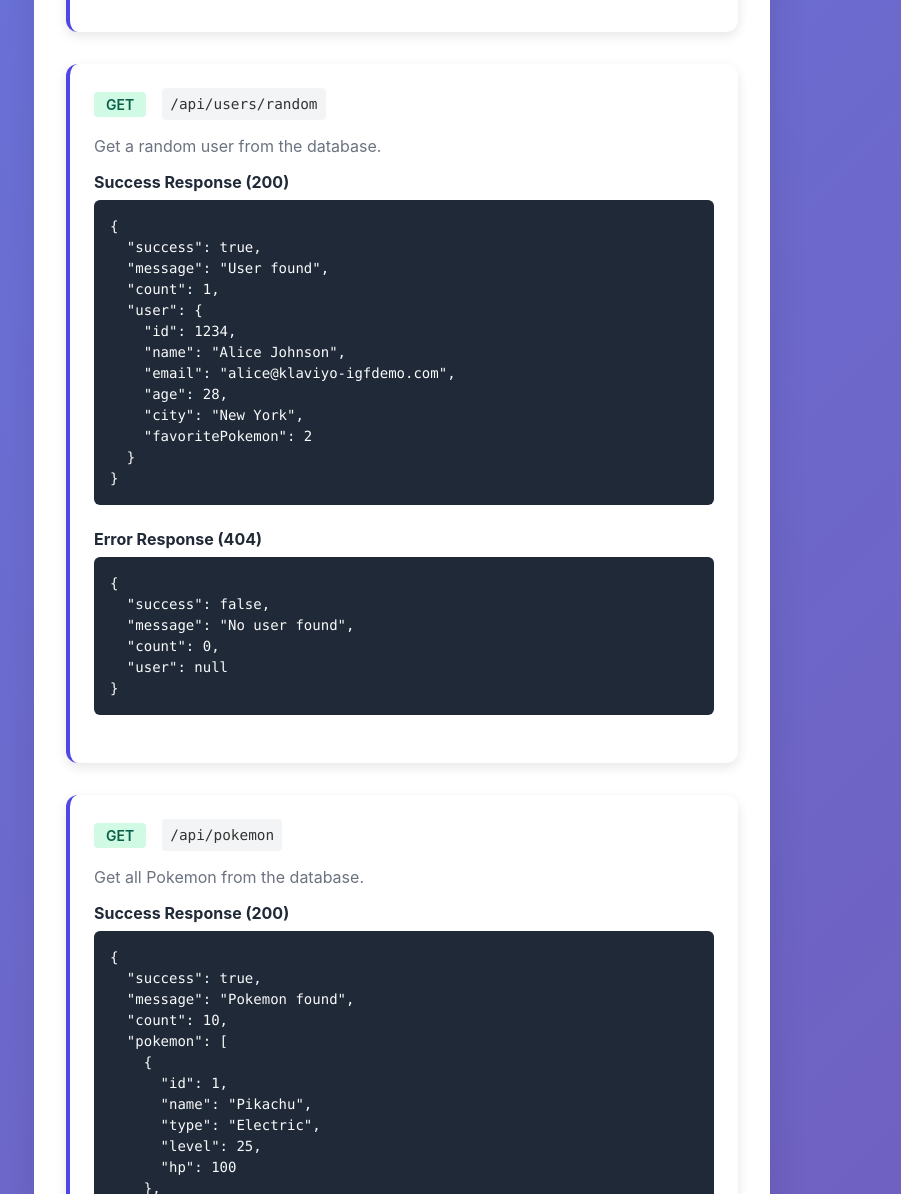
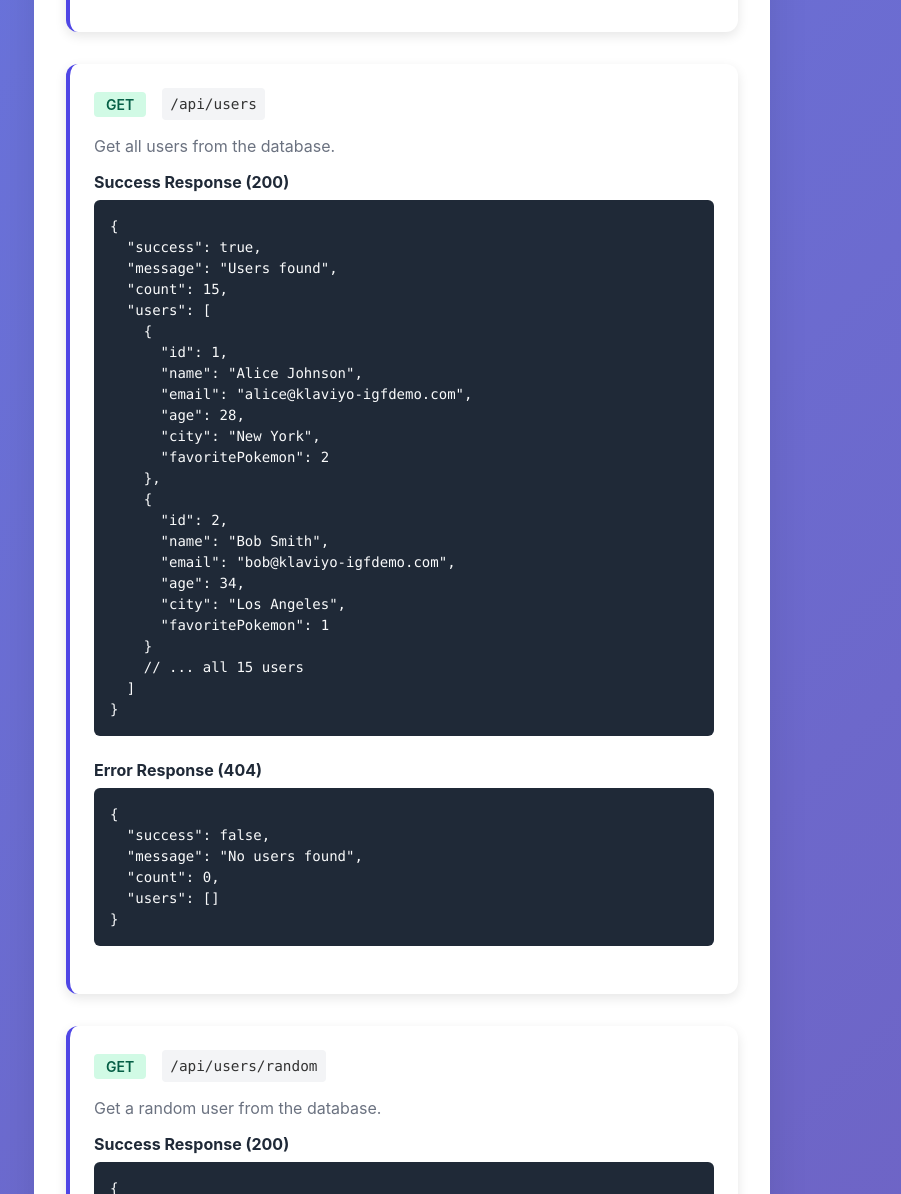
Before and after one commit to cbarley10/igf-app, a website: page public/api-docs.html in a window 1280 px wide. Shown: the part 1500-2694 px from the top of the page, without its empty margins (238-1139 px from the left). Drawn offline with Linux system fonts and the light colour scheme.

Commit message:
added get all users endpoint

```diff
--- a/public/api-docs.html
+++ b/public/api-docs.html
@@ -233,6 +233,55 @@
   "message": "Username and password are required",
   "token": null,
   "user": null
+}</div>
+                </div>
+            </div>
+
+            <!-- All Users Endpoint -->
+            <div class="endpoint">
+                <div class="endpoint-header">
+                    <span class="method get">GET</span>
+                    <span class="endpoint-url">/api/users</span>
+                </div>
+                <div class="endpoint-description">
+                    Get all users from the database.
+                </div>
+
+                <div class="section">
+                    <h4>Success Response (200)</h4>
+                    <div class="code-block">{
+  "success": true,
+  "message": "Users found",
+  "count": 15,
+  "users": [
+    {
+      "id": 1,
+      "name": "Alice Johnson",
+      "email": "alice@klaviyo-igfdemo.com",
+      "age": 28,
+      "city": "New York",
+      "favoritePokemon": 2
+    },
+    {
+      "id": 2,
+      "name": "Bob Smith",
+      "email": "bob@klaviyo-igfdemo.com",
+      "age": 34,
+      "city": "Los Angeles",
+      "favoritePokemon": 1
+    }
+    // ... all 15 users
+  ]
+}</div>
+                </div>
+
+                <div class="section">
+                    <h4>Error Response (404)</h4>
+                    <div class="code-block">{
+  "success": false,
+  "message": "No users found",
+  "count": 0,
+  "users": []
 }</div>
                 </div>
             </div>
```
Also changed, not shown: server.js (+31 -3 lines).
